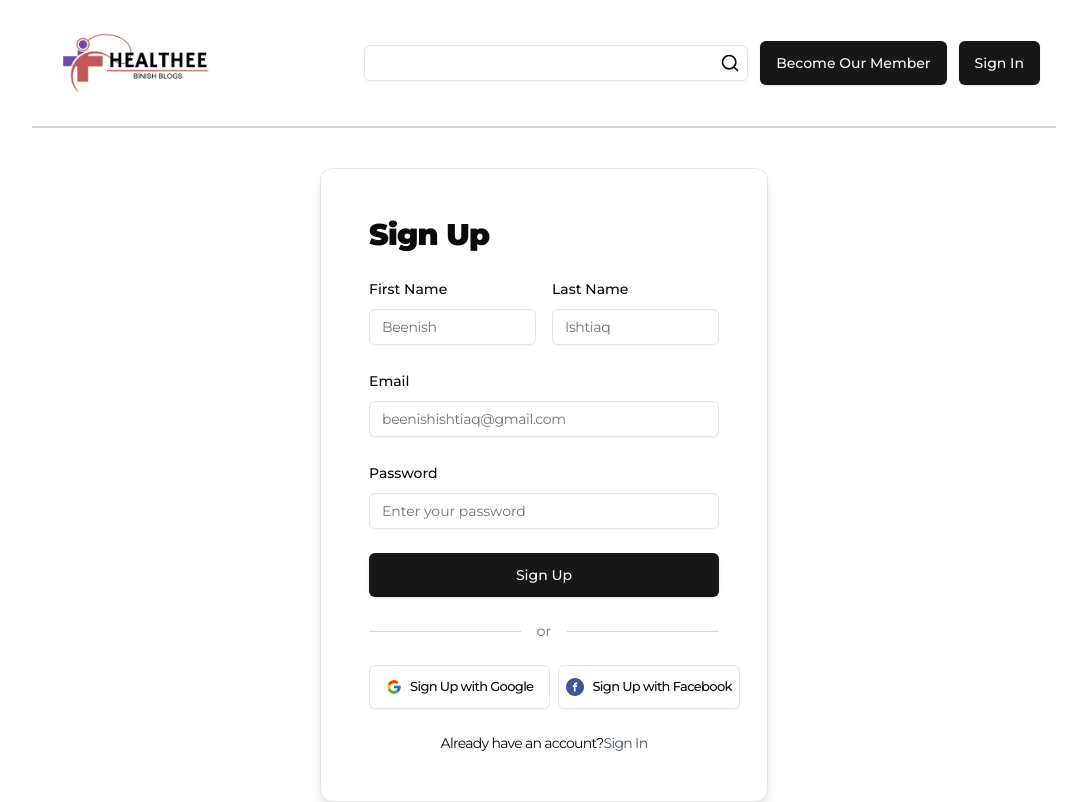
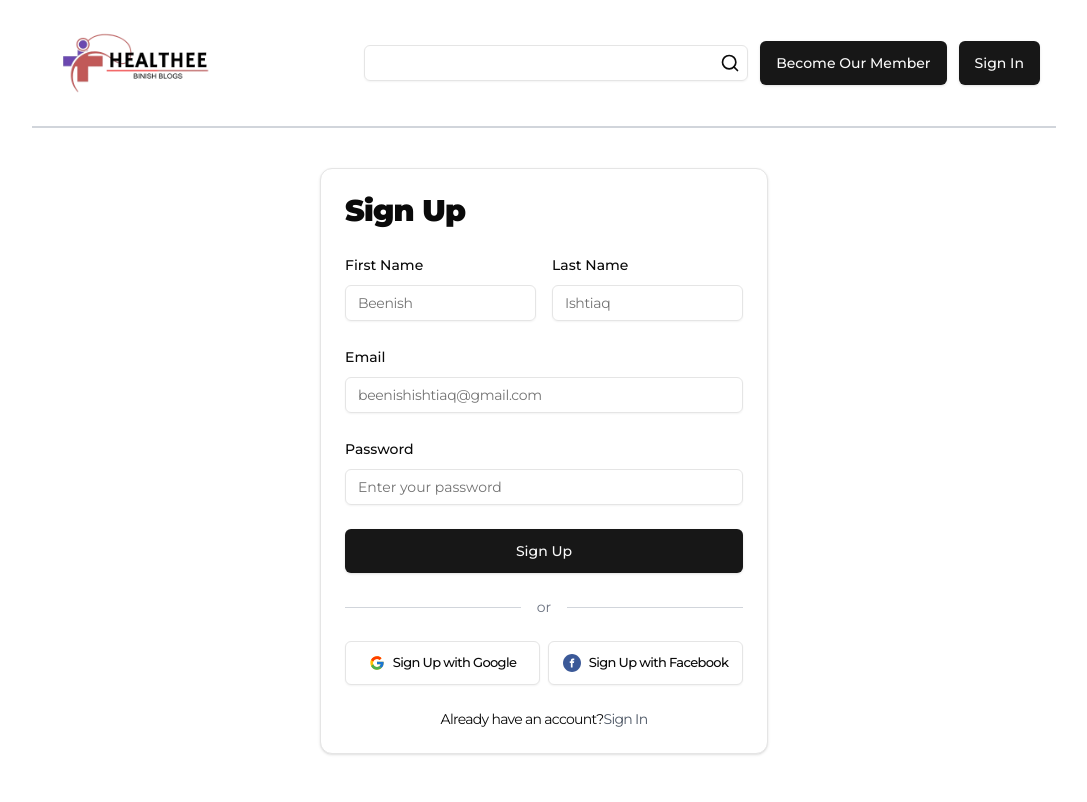
Before and after one commit to marjan-ahmed/healthee-blogs, a Next.js app: page /auth/signup in a window 1280 px wide. Shown: the whole page, without its empty margins (96-1183 px from the left). Built offline with nearby package versions, Linux system fonts and the light colour scheme.

Commit message:
fix: margins

```diff
--- a/src/app/auth/signin/page.tsx
+++ b/src/app/auth/signin/page.tsx
@@ -1,6 +1,4 @@
 "use client";
-
-import { useState } from "react";
 import { toast } from "sonner";
 import { useForm } from "react-hook-form";
 import { zodResolver } from "@hookform/resolvers/zod";
@@ -71,7 +69,8 @@ export default function SignIn() {
   }
 
   return (
-    <Card className="max-w-md mx-auto mt-10">
+    <div className="flex justify-center px-4">
+  <Card className="w-full max-w-sm sm:max-w-md mt-10">
       <CardHeader>
         <CardTitle className="lg:text-3xl md:text-2xl sm:text-xl text-lg font-monstserrat font-black">Sign In</CardTitle>
       </CardHeader>
@@ -120,7 +119,7 @@ export default function SignIn() {
             <OrSeparator />
 
             {/* Social Login Buttons */}
-            <div className="flex items-center justify-between space-x-2">
+            <div className="flex sm:flex-nowrap flex-wrap sm:gap-0 gap-2 items-center justify-between space-x-2">
               <Button type="button" variant="outline" className="w-full font-monstserrat text-[13px] tracking-tighter" onClick={() => handleSocialSignIn("oauth_google")}>
               <FcGoogle />
               Sign in with Google
@@ -147,5 +146,6 @@ export default function SignIn() {
         </Form>
       </CardContent>
     </Card>
+    </div>
   );
 }
--- a/src/app/auth/signup/page.tsx
+++ b/src/app/auth/signup/page.tsx
@@ -51,8 +51,9 @@ export default function MyForm() {
   }
 
   return (
-    <Card className="max-w-md mx-auto mt-10 p-6 font-montserrat shadow-lg">
-      <CardHeader>
+<div className="flex justify-center px-4">
+<Card className="w-full max-w-sm sm:max-w-md mt-10">
+        <CardHeader>
         <CardTitle className="lg:text-3xl md:text-2xl sm:text-xl text-lg font-monstserrat font-black">Sign Up</CardTitle>
       </CardHeader>
       <CardContent>
@@ -134,7 +135,7 @@ export default function MyForm() {
             <OrSeparator />
 
             {/* Social Login Buttons */}
-            <div className="flex items-center justify-between space-x-2">
+            <div className="flex sm:flex-nowrap flex-wrap gap-2 sm:gap-0 items-center justify-between space-x-2">
               <Button type="button" variant="outline" className="w-full font-monstserrat text-[13px] tracking-tighter">
               <FcGoogle />
               Sign Up with Google
@@ -161,5 +162,6 @@ export default function MyForm() {
         </Form>
       </CardContent>
     </Card>
+    </div>
   );
 }
```
